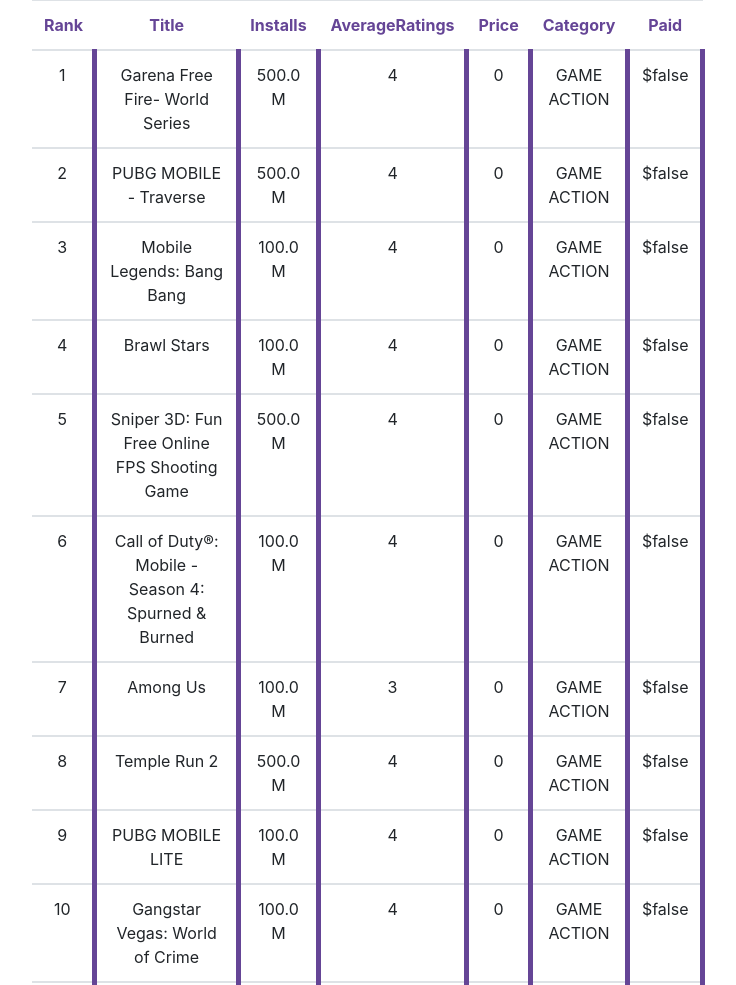
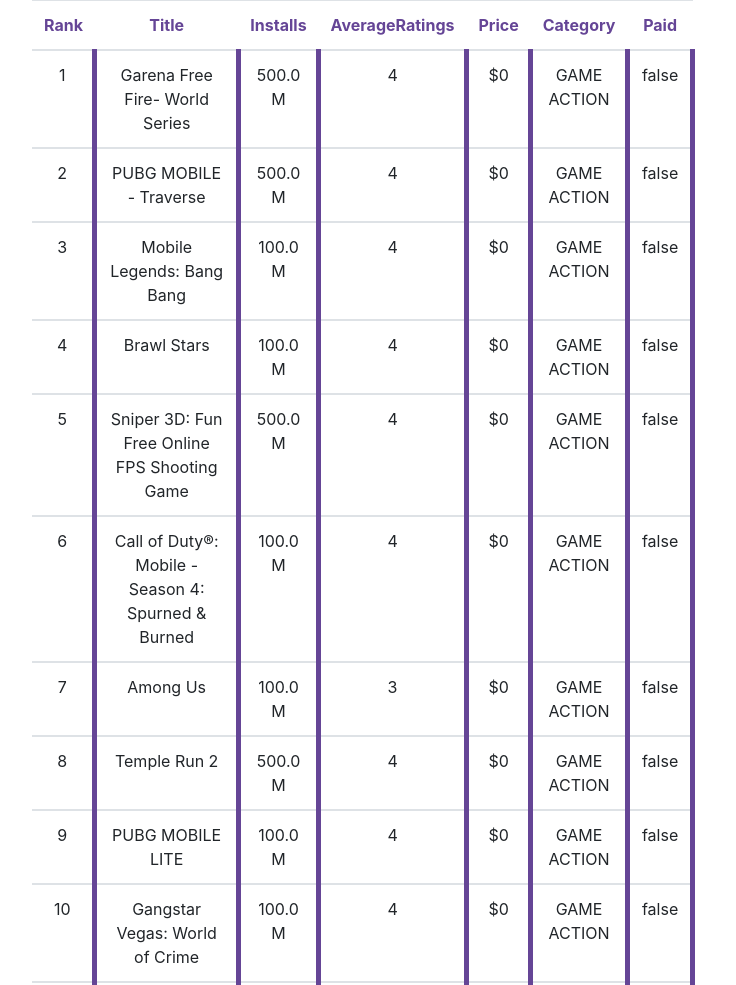
Before and after one commit to JoseAmarante17/Data-Processing-with-Python-and-AngularJS, a plain HTML site: page index.html in a window 1280 px wide. Shown: the top 985 px of the page, without its empty margins (288-1024 px from the left). Drawn offline with nearby package versions, Linux system fonts and the light colour scheme.

```diff
--- a/index.html
+++ b/index.html
@@ -15,6 +15,9 @@
 <body ng-controller="Display" id="pageContent">
 
     <div class="inputContent">
+        <form >
+
+        </form>
         <!--TABLE WHICH HOLDS RESULT-->
         <div class="tableContent">
             <table class="table">
@@ -44,13 +47,13 @@
                             {{averageData[$index]}}
                         </td>
                         <td>
-                            {{priceData[$index]}}
+                            ${{priceData[$index]}}
                         </td>
                         <td>
                             {{categoryData[$index]}}
                         </td>
                         <td>
-                            ${{paidData[$index]}}
+                            {{paidData[$index]}}
                         </td>
                     </tr>
                 </tbody>
```
